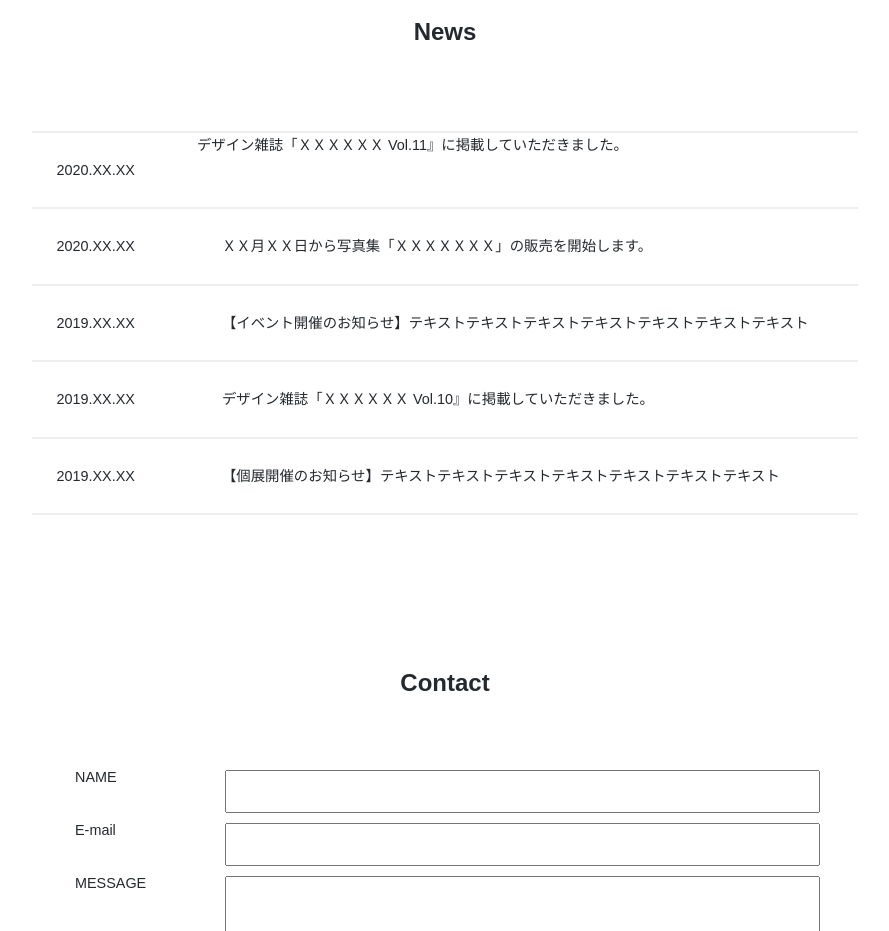
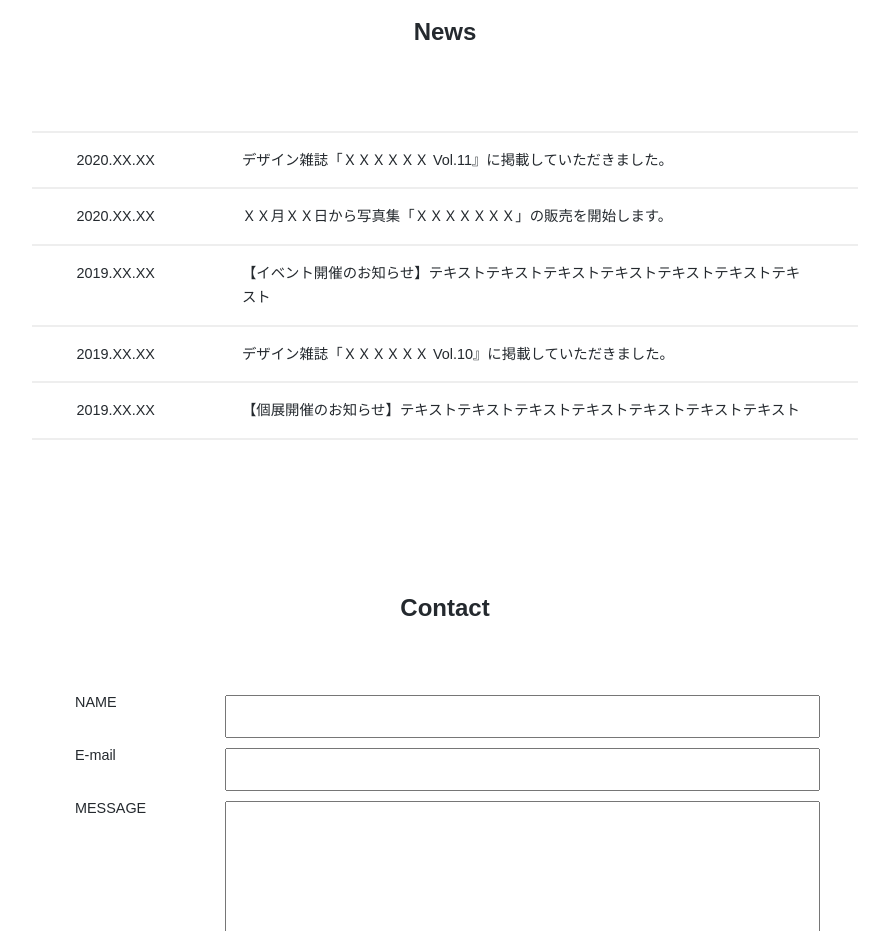
Before and after one commit to HAL-80/Practice_Coding2, a plain HTML site: page index.html in a window 1280 px wide. Shown: the part 1860-2791 px from the top of the page, without its empty margins (195-1084 px from the left). Drawn offline with Linux system fonts and the light colour scheme.

Commit message:
11/24_立幅の再調整

```diff
--- a/style.css
+++ b/style.css
@@ -110,27 +110,27 @@ nav{
 .date{
     width: 20%;
     border-bottom: 2px solid rgba(200, 200, 200, 0.3);  /* 下に線を追加 */
-    padding: 25px;
+    padding: 15px 45px;
     line-height: 1.7;
 }
 .News_text{
     width:80%;
     border-bottom: 2px solid rgba(200, 200, 200, 0.3);  /* 下に線を追加 */
-    padding: 25px;
+    padding: 15px 45px;
     line-height: 1.7;
 }
 .date1{
     width: 20%;
     border-top: 2px solid rgba(200, 200, 200, 0.3);
     border-bottom: 2px solid rgba(200, 200, 200, 0.3);  /* 下に線を追加 */
-    padding: 25px;
+    padding: 15px 45px;
     line-height: 1.7;
 }
 .News_text1{
     width:80%;
     border-top: 2px solid rgba(200, 200, 200, 0.3);
     border-bottom: 2px solid rgba(200, 200, 200, 0.3);  /* 下に線を追加 */
-    padding: 25 px;
+    padding: 15px 45px;
     line-height: 1.7;
 }
 .Contact_title{
```
